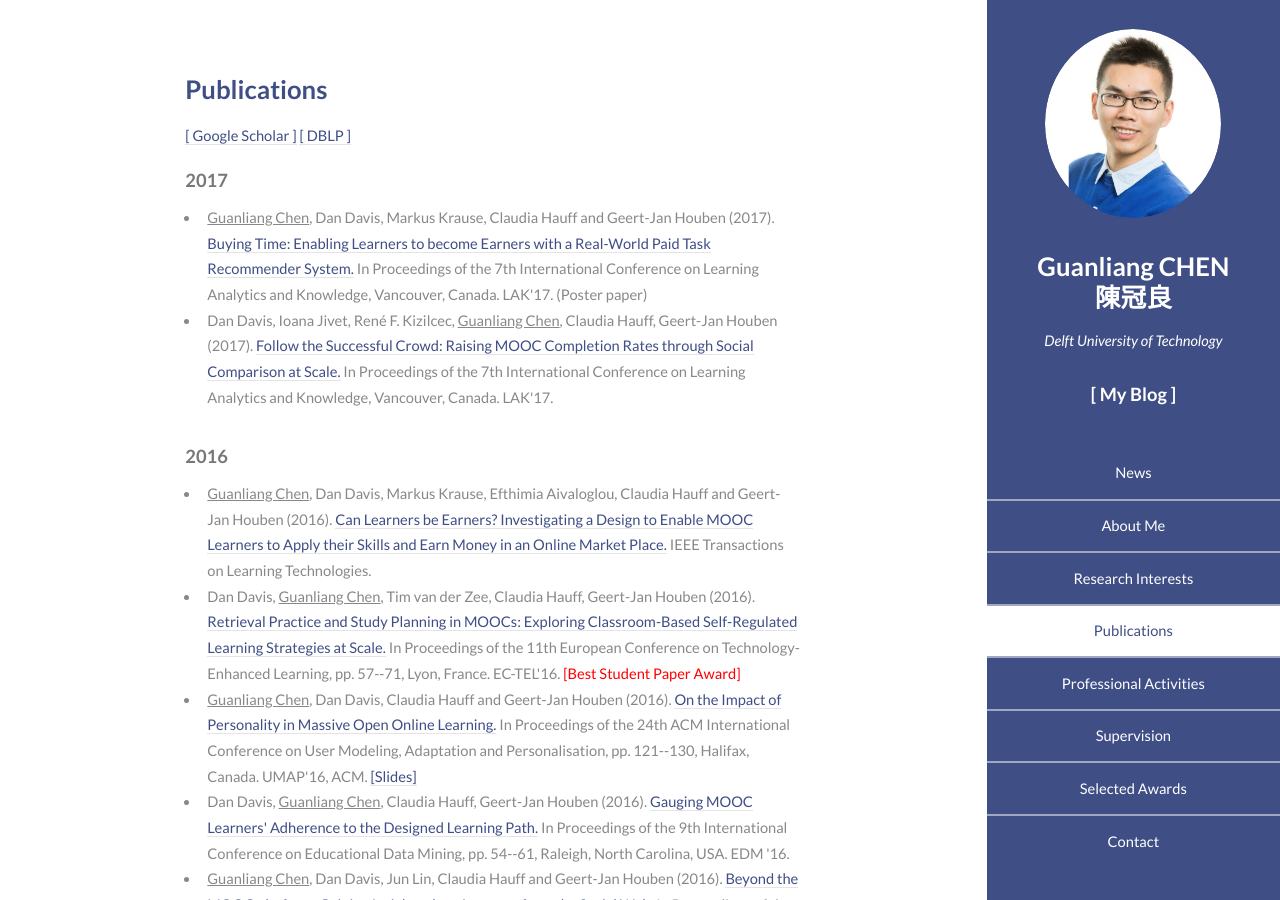
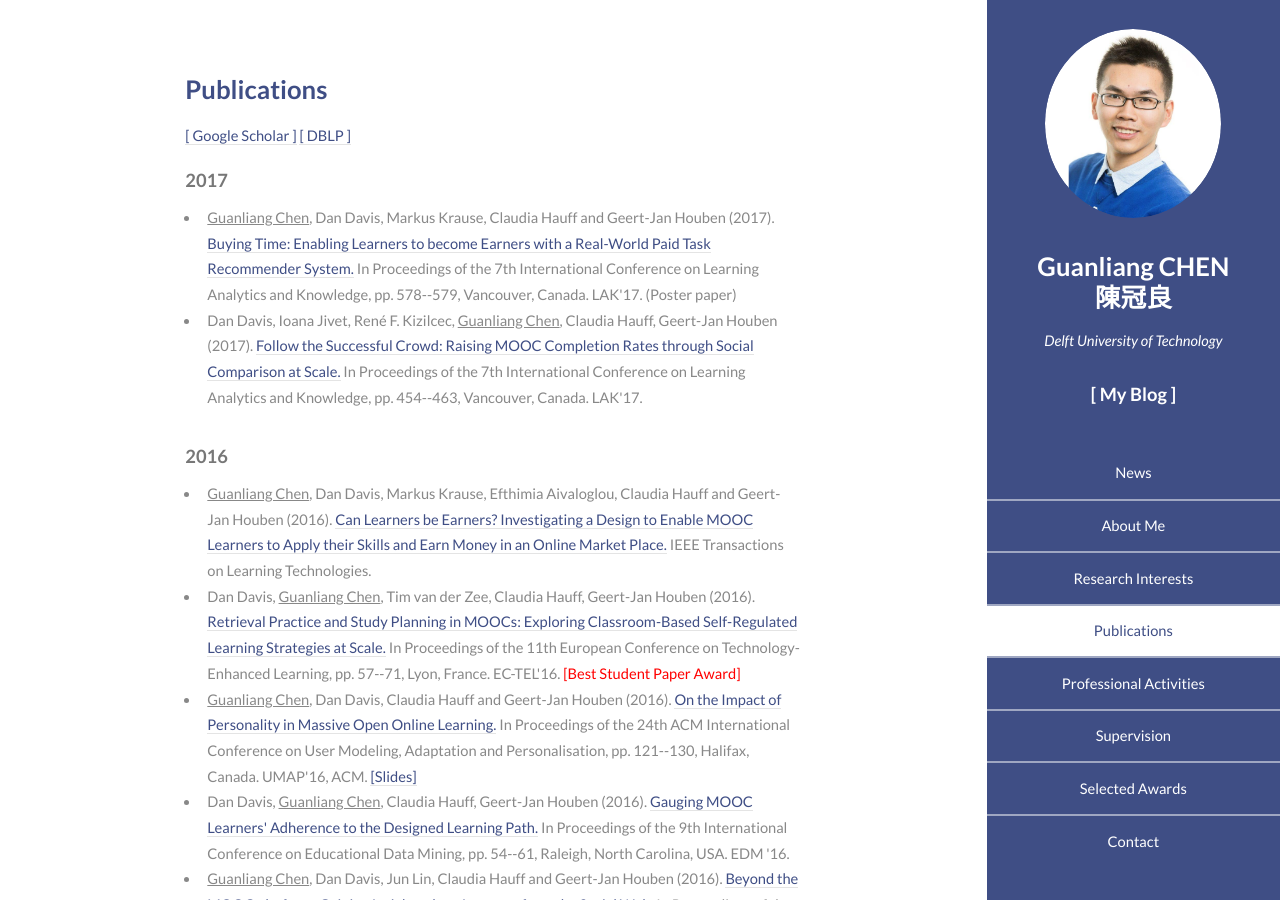
Before and after one commit to AngusGLChen/__angusglchen.github.io, a Jekyll site: the page index.html, which Jekyll copies as it is, in a window 1280 px wide and 900 px high, scrolled down 950 px. Built offline with Jekyll 4.4.1, drawn with Linux system fonts in a browser that asks for light colours.

Commit message:
Mar 20, 2017

```diff
--- a/index.html
+++ b/index.html
@@ -97,8 +97,8 @@
 									<h3>Publications</h3>
 									<p><a href="https://scholar.google.com/citations?user=NqOqvk0AAAAJ">[ Google Scholar ]</a> <a href="http://dblp.uni-trier.de/pers/hd/c/Chen:Guanliang">[ DBLP ]</a></p>
 									<h4>2017</h4><ul>
-										<li><u>Guanliang Chen</u>, Dan Davis, Markus Krause, Claudia Hauff and Geert-Jan Houben (2017). <a href="http://dl.acm.org/citation.cfm?id=3029469">Buying Time: Enabling Learners to become Earners with a Real-World Paid Task Recommender System.</a> In Proceedings of the 7th International Conference on Learning Analytics and Knowledge, Vancouver, Canada. LAK'17. (Poster paper)</li>
-										<li>Dan Davis, Ioana Jivet, René F. Kizilcec, <u>Guanliang Chen</u>, Claudia Hauff, Geert-Jan Houben (2017). <a href="http://dl.acm.org/citation.cfm?id=3027411">Follow the Successful Crowd: Raising MOOC Completion Rates through Social Comparison at Scale.</a> In Proceedings of the 7th International Conference on Learning Analytics and Knowledge, Vancouver, Canada. LAK'17.</li>
+										<li><u>Guanliang Chen</u>, Dan Davis, Markus Krause, Claudia Hauff and Geert-Jan Houben (2017). <a href="http://dl.acm.org/citation.cfm?id=3029469">Buying Time: Enabling Learners to become Earners with a Real-World Paid Task Recommender System.</a> In Proceedings of the 7th International Conference on Learning Analytics and Knowledge, pp. 578--579, Vancouver, Canada. LAK'17. (Poster paper)</li>
+										<li>Dan Davis, Ioana Jivet, René F. Kizilcec, <u>Guanliang Chen</u>, Claudia Hauff, Geert-Jan Houben (2017). <a href="http://dl.acm.org/citation.cfm?id=3027411">Follow the Successful Crowd: Raising MOOC Completion Rates through Social Comparison at Scale.</a> In Proceedings of the 7th International Conference on Learning Analytics and Knowledge, pp. 454--463, Vancouver, Canada. LAK'17.</li>
 									</ul>
 
 									<h4>2016</h4>
```
